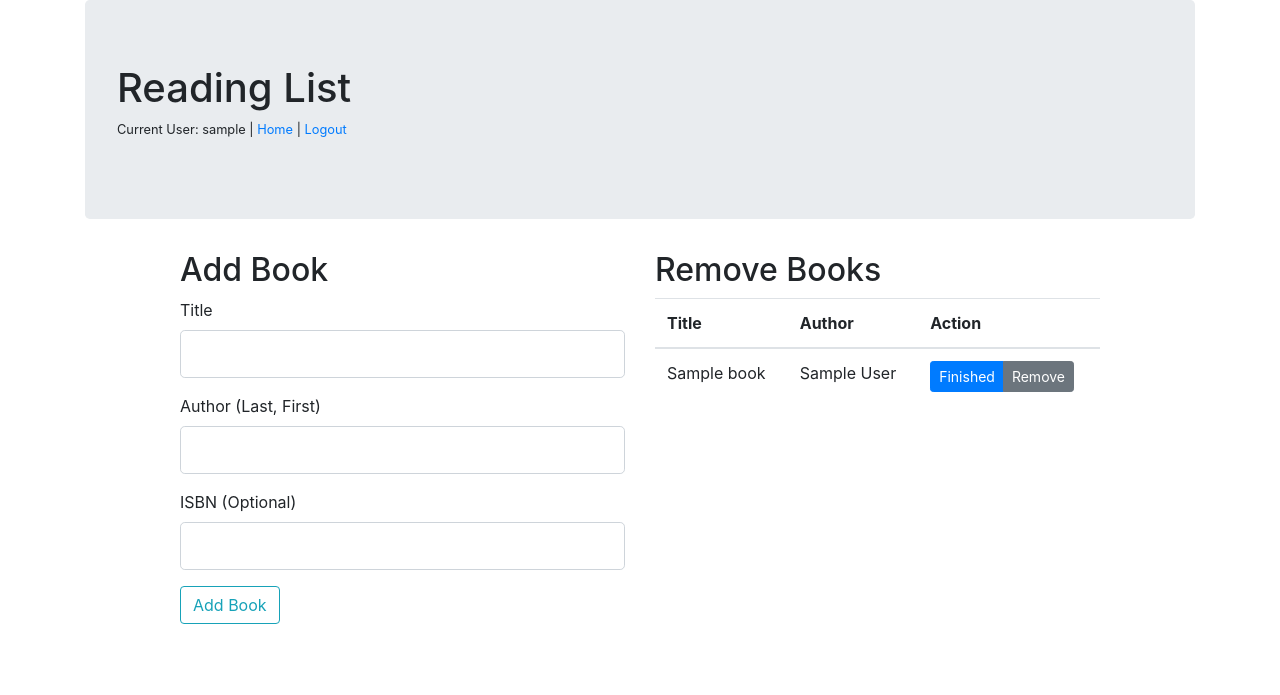
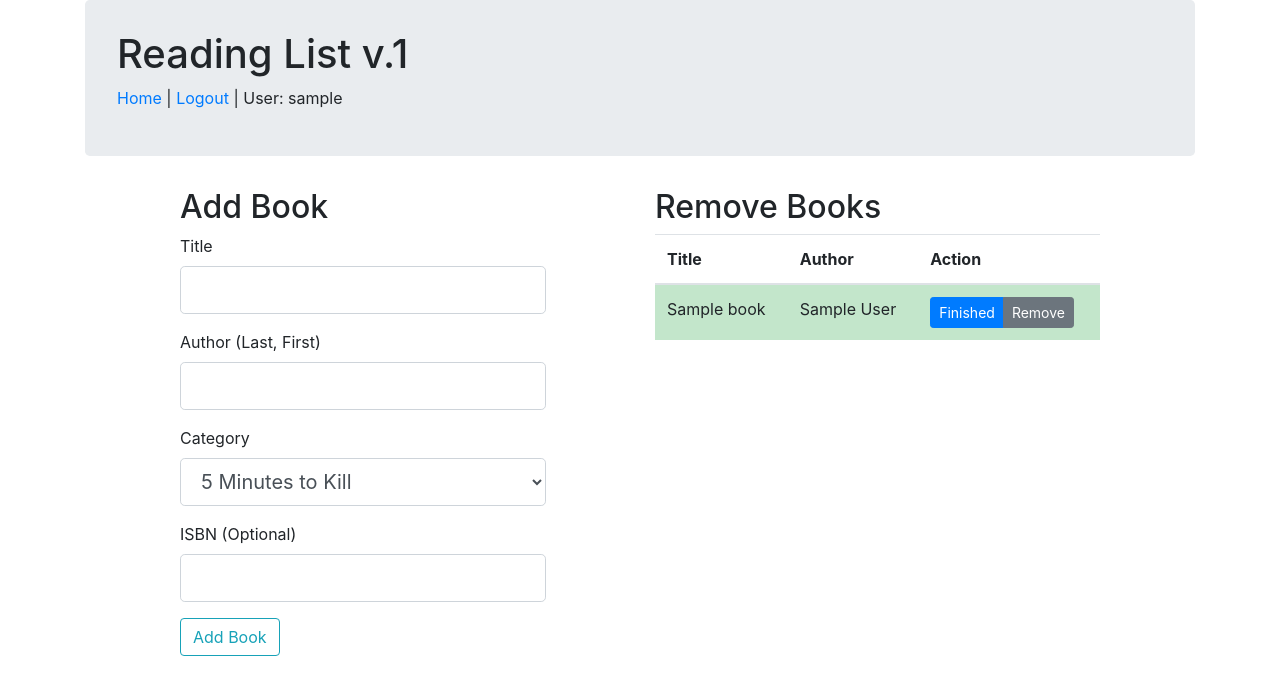
Before and after one commit to bearistotle/reading-list, a Flask app: template templates/edit-list.html in a window 1280 px wide. Shown: the top 695 px of the page. Run offline with Flask 2, Linux system fonts and the light colour scheme; the template is opened without the code that fills it: values that come from a table or form of the project are taken from there, others are empty; the visitor is signed in with stand-in values (Sample User, id 1); tables that the repository leaves empty hold one stand-in row (values such as "Sample post"); some libraries are stand-ins or nearby versions.

Commit message:
Added color-coding of categories on home and edit list view; cat name on home. Refactored to simplify the html and do more processing in the py file rather than using jinja template expressions.

```diff
--- a/forms.py
+++ b/forms.py
@@ -1,6 +1,6 @@
 from flask_wtf import FlaskForm
 from wtforms import StringField, PasswordField, SubmitField, BooleanField, IntegerField, SelectField, TextAreaField, HiddenField
-from wtforms.validators import InputRequired, Length, Email, EqualTo, Optional
+from wtforms.validators import InputRequired, Length, Email, EqualTo, Optional, AnyOf
 
 class LoginForm(FlaskForm):
     email = StringField("Email", validators=[InputRequired(),
@@ -18,7 +18,7 @@ class RegistrationForm(FlaskForm):
         Email(message="Not a valid email address.")])
     password = PasswordField("Password", validators=[InputRequired(),
         Length(min=8, max=25, message="""Password must be between 8 and 25
-            characters.""")])
+             characters.""")])
     confirm = PasswordField("Verify Password", validators=[InputRequired(),
         EqualTo("password", message="Passwords don't match.")])
     submit = SubmitField("Register")
@@ -28,11 +28,16 @@ class AddBookForm(FlaskForm):
         Length(min=3, max=150)])
     author = StringField("Author (Last, First)", validators=[InputRequired(),
         Length(min=3, max=120)])
-    isbn = StringField("ISBN (Optional)", validators=[Optional(), Length(min=10, max=14)])
+    category = SelectField("Category", choices=[(1, "5 Minutes to Kill"),
+                           (2, "Relax/Escape"), (3, "Focused Learning")], coerce=int,
+                           validators=[Optional(), AnyOf([1, 2, 3])])
+    isbn = StringField("ISBN (Optional)", validators=[Optional(),
+                       Length(min=10, max=14)])
     submit = SubmitField("Add Book")
 
 class RateReviewForm(FlaskForm):
-    rating = SelectField("Rating", choices=[(1, "*"), (2, "**"), (3, "***"), (4, "****"), (5, "*****")])
+    rating = SelectField("Rating", choices=[(1, "*"), (2, "**"), (3, "***"),
+                         (4, "****"), (5, "*****")])
     review = TextAreaField("Review", validators=[Optional(), Length(min=0, max=5000)])
     book_id = HiddenField() # better validators? # what to do on err?
     submit = SubmitField("Mark as Read")
--- a/main.py
+++ b/main.py
@@ -29,7 +29,34 @@ def home():
 
     email = session["user"]
     user = User.query.filter_by(email=email).first()
-    current_list = Book.query.filter_by(user=user.id, read=False).all()
+    master_list = Book.query.filter_by(user=user.id, read=False).all()
+    current_list = []
+
+    for i in range(3):
+
+        if master_list[i].category == 1:
+            category = "5 Mins to Kill"
+            style = "table-success"
+
+        elif master_list[i].category == 2:
+            category = "Relax/Escape"
+            style = "table-info"
+
+        elif master_list[i].category == 3:
+            category = "Focused Learning"
+            style = "table-warning"
+
+        else:
+            category = "None"
+            style = "table-light"
+
+        current_list.append(
+                           {"title": master_list[i].title,
+                            "author": master_list[i].author,
+                            "category": category,
+                            "style": style}
+                            )
+
 
     return render_template("home.html", current_list=current_list)
 
@@ -115,6 +142,11 @@ def logout():
 @app.route("/edit-list", methods=["GET", "POST"])
 def edit_list():
 
+# TODO: Refactor to move processing from templates to main
+# TODO: Make adding a book a modal
+# TODO: Give the reading list table its own screen; allow change of
+# category via dropdown selection in table row
+
     # get user
     email = session["user"]
     user = User.query.filter_by(email=email).first()
@@ -130,13 +162,15 @@ def edit_list():
         # get form data
         title = form.title.data
         author = form.author.data
+        category = form.category.data
         user = user.id
         read = False
         rating = None
         review = None
         isbn = form.isbn.data
 
-        book = Book(title, author, user, read, rating, review, isbn)
+        book = Book(title, author, category, user, read, rating, review, isbn)
+        print(type(book.category))
 
         db.session.add(book)
         db.session.commit()
@@ -163,6 +197,8 @@ def remove_book():
 
         db.session.delete(book)
         db.session.commit()
+
+        flash(f"{book.title} removed from reading list!", "info")
 
     return redirect(url_for("edit_list"))
 
--- a/templates/base.html
+++ b/templates/base.html
@@ -11,19 +11,20 @@
   <!-- Personal CSS -->
   <link rel="stylesheet" href="/static/style.css" type="text/css" />
 </head>
+<!--TODO: (Long term, for polish) Make navbar links into buttons and maybe
+  play around with a dark theme?-->
     <body>
-
-      <!-- TODO: Make site title part of top navbar -->
       <div class="container">
-        <div class="jumbotron">
-          <h1>Reading List</h1>
+        <div class="jumbotron" style="padding-top: 30px; padding-bottom: 30px;">
+          <h1>Reading List v.1</h1>
           {% if "user" in session %}
-            <small>
-              <p>Current User: {{ session["user"] }} | <a href="/home">Home</a> | <a href="/logout">Logout</a></p>
-            </small>
+          <p><a href="/home">Home</a> | <a href="/logout">Logout</a> | User: {{ session["user"] }}</p>
           {% endif %}
+        </div>
+      </div>
       {% with messages = get_flashed_messages(with_categories=True) %}
         {% if messages %}
+          <div class="container">
             <ul>
               {% for category, msg in messages %}
                 {% if category == "error" %}
@@ -35,10 +36,9 @@
                 {% endif %}
               {% endfor %}
             </ul>
+          </div>
         {% endif %}
       {% endwith %}
-        </div>
-      </div>
       <div class="container">
         <div class="row">
           <div class="col-sm-1">
@@ -51,5 +51,8 @@
           </div>
         </div>
       </div>
+      <script src="https://code.jquery.com/jquery-3.3.1.slim.min.js" integrity="sha384-q8i/X+965DzO0rT7abK41JStQIAqVgRVzpbzo5smXKp4YfRvH+8abtTE1Pi6jizo" crossorigin="anonymous"></script>
+      <script src="https://cdnjs.cloudflare.com/ajax/libs/popper.js/1.14.7/umd/popper.min.js" integrity="sha384-UO2eT0CpHqdSJQ6hJty5KVphtPhzWj9WO1clHTMGa3JDZwrnQq4sF86dIHNDz0W1" crossorigin="anonymous"></script>
+      <script src="https://stackpath.bootstrapcdn.com/bootstrap/4.3.1/js/bootstrap.min.js" integrity="sha384-JjSmVgyd0p3pXB1rRibZUAYoIIy6OrQ6VrjIEaFf/nJGzIxFDsf4x0xIM+B07jRM" crossorigin="anonymous"></script>
     </body>
 </html>
--- a/templates/edit-list.html
+++ b/templates/edit-list.html
@@ -4,7 +4,7 @@
     for this) -->
 {% block content %}
 <div class="row">
-  <div class="col-sm-6">
+  <div class="col-sm-5">
     <h2>Add Book</h2>
     <form action="" method="POST">
       {{ form.hidden_tag() }}
@@ -17,6 +17,10 @@
         {{ form.author(class="form-control form-control-lg") }}
       </div>
       <div class="form-group">
+        {{ form.category.label(class="form-control-label") }}
+        {{ form.category(class="form-control form-control-lg") }}
+      </div>
+      <div class="form-group">
         {{ form.isbn.label(class="form-control-label") }}
         {{ form.isbn(class="form-control form-control-lg") }}
       </div>
@@ -24,6 +28,8 @@
         {{ form.submit(class="btn btn-outline-info") }}
       </div>
     </form>
+  </div>
+  <div class="col-sm-1">
   </div>
   <div class="col-sm-6">
     <h2>Remove Books</h2>
@@ -36,8 +42,17 @@
         </tr>
       </thead>
       <tbody>
+      <!-- Color code row for ea book based on category -->
       {% for book in current_list %}
+        {% if book.category is eq(1) %}
+          <tr class="table-success">
+        {% elif book.category is eq(2) %}
+          <tr class="table-info">
+        {% elif book.category is eq(3) %}
+          <tr class="table-warning">
+        {% else %}
           <tr>
+        {% endif %}
             <td>{{ book.title }}</td>
             <td>{{ book.author }}</td>
             <td>
```
Also changed, not shown: models.py (+15 -2 lines), templates/home.html (+7 -26 lines). Lines whose indentation alone changed are shown as unchanged.
